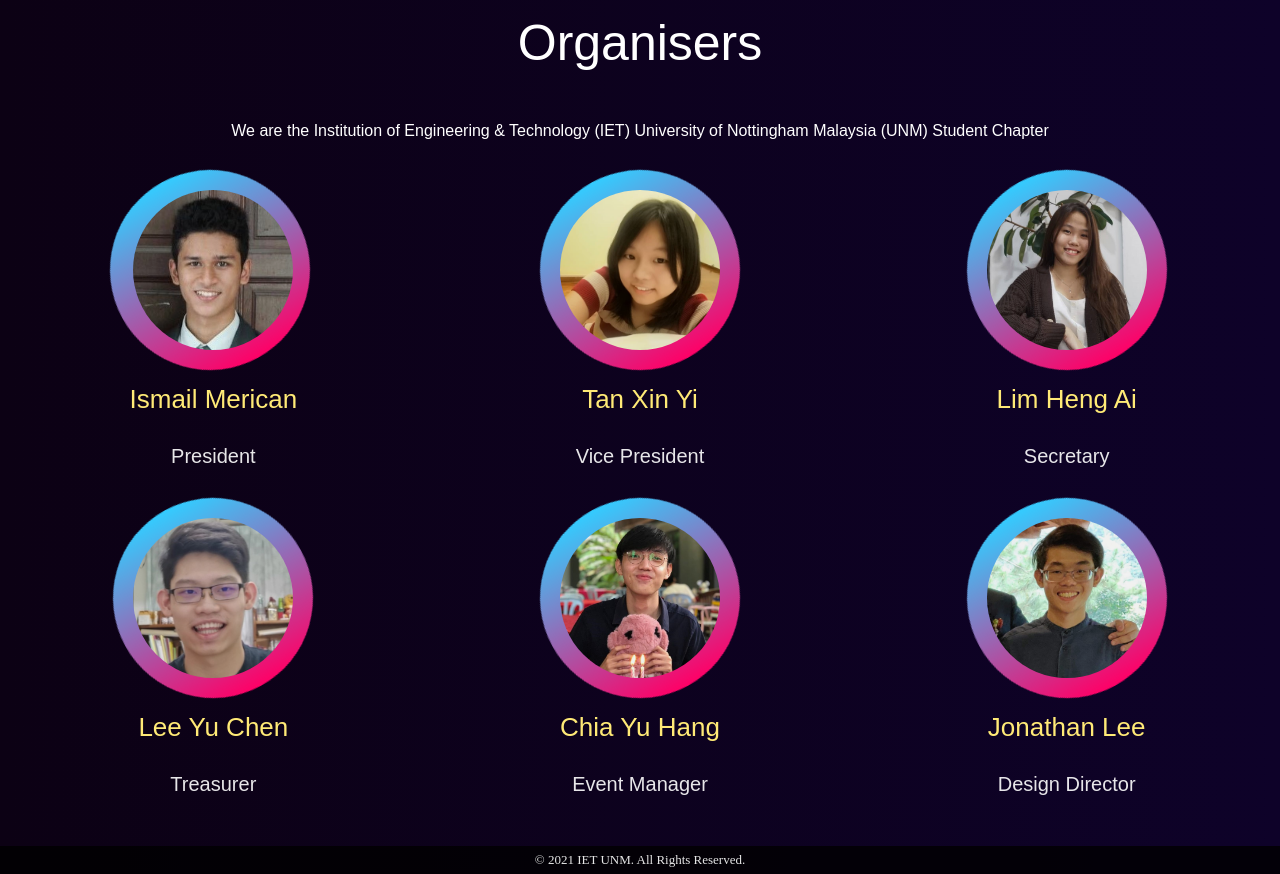
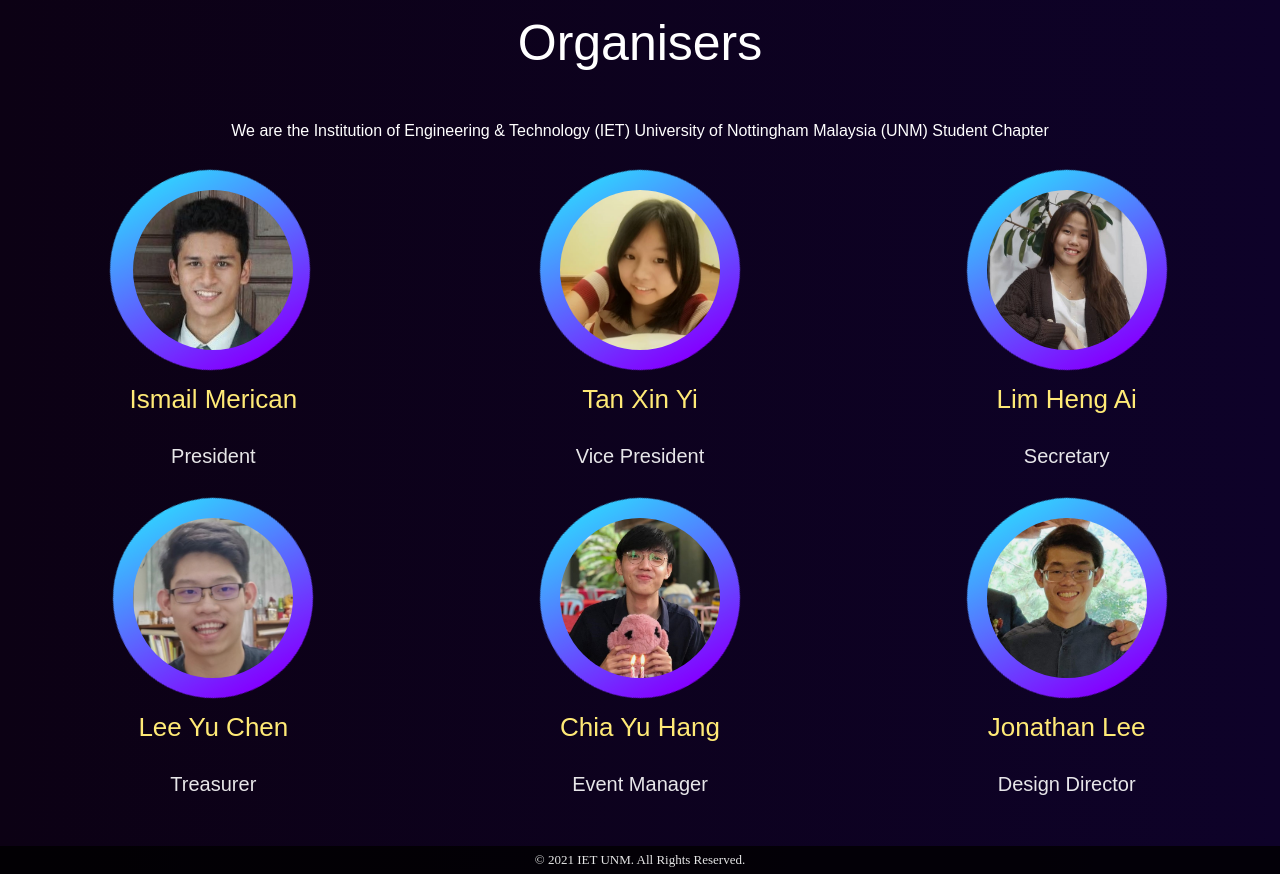
Before and after one commit to jiayulaw/nott-a-thon-lovelace, a plain HTML site: page contributor.html in a window 1280 px wide. Shown: the part 1060-1934 px from the top of the page. Drawn offline with Linux system fonts and the light colour scheme; a web font is replaced by a local one.

Commit message:
changed circle color

```diff
--- a/style.css
+++ b/style.css
@@ -986,7 +986,7 @@ h5 {
 	left:-20px;
 	width: 200px;
 	height: 200px;
-	background: linear-gradient(#33ccff, #ff0066);
+	background: linear-gradient(#33ccff, #8400ff);
 	border-radius: 50%;
 	animation: animate 2s linear infinite;
 	z-index: 0;
```
